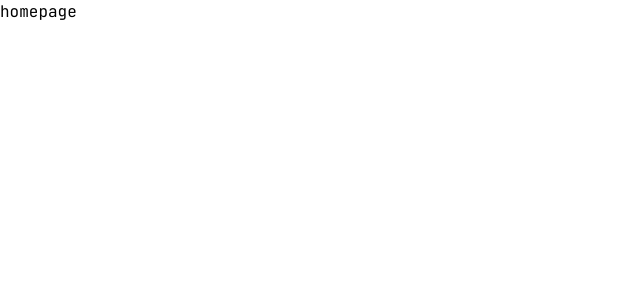
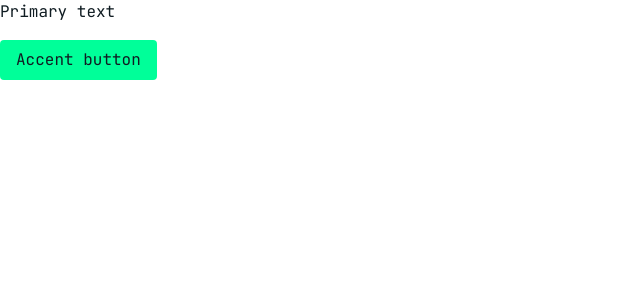
Before and after one commit to jesh-rc/Portfolio, a Next.js app: page / in a window 1280 px wide. Shown: the top 300 px of the page, without its empty margins (0-640 px from the left). Built offline with nearby package versions, Linux system fonts and the light colour scheme.

Commit message:
Update primary and accent colors and tested
- Updated --primary and --accent in :root
- Added --accent-hover token
- Mapped accent-hover in @theme
- Added text and button to test styles in page.jsx

```diff
--- a/app/globals.css
+++ b/app/globals.css
@@ -27,6 +27,7 @@
   --color-destructive: var(--destructive);
   --color-accent-foreground: var(--accent-foreground);
   --color-accent: var(--accent);
+  --color-accent-hover: var(--accent-hover);
   --color-muted-foreground: var(--muted-foreground);
   --color-muted: var(--muted);
   --color-secondary-foreground: var(--secondary-foreground);
@@ -61,13 +62,14 @@
   --card-foreground: oklch(0.129 0.042 264.695);
   --popover: oklch(1 0 0);
   --popover-foreground: oklch(0.129 0.042 264.695);
-  --primary: oklch(0.208 0.042 265.755);
+  --primary: #101c22;
   --primary-foreground: oklch(0.984 0.003 247.858);
   --secondary: oklch(0.968 0.007 247.896);
   --secondary-foreground: oklch(0.208 0.042 265.755);
   --muted: oklch(0.968 0.007 247.896);
   --muted-foreground: oklch(0.554 0.046 257.417);
-  --accent: oklch(0.968 0.007 247.896);
+  --accent: #00ff99;
+  --accent-hover: #00e187;
   --accent-foreground: oklch(0.208 0.042 265.755);
   --destructive: oklch(0.577 0.245 27.325);
   --border: oklch(0.929 0.013 255.508);
--- a/app/page.jsx
+++ b/app/page.jsx
@@ -1,3 +1,9 @@
 export default function Home() {
-  return <main>homepage</main>
+  return <main>
+    <p className="text-primary">Primary text</p>
+
+    <button className="mt-4 bg-accent hover:bg-accent-hover text-primary px-4 py-2 rounded">
+      Accent button
+    </button>
+  </main>
 }
```
Also changed, not shown: 1 other file (tests, documents, lock files or other folders).
